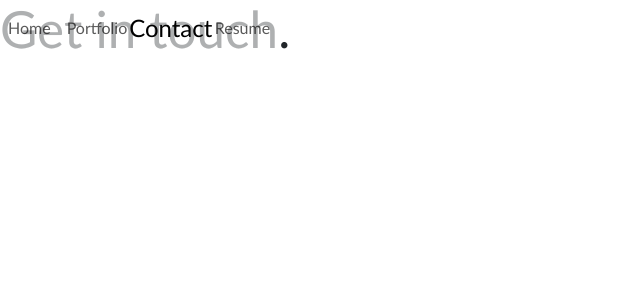
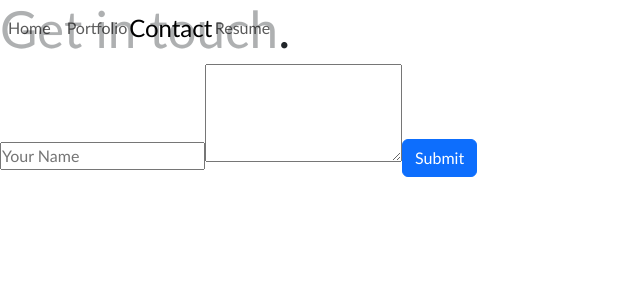
Before and after one commit to charmingdarling/reactportfolio, a React (Vite) app: page /contact in a window 1280 px wide. Shown: the top 300 px of the page, without its empty margins (0-640 px from the left). Built offline with nearby package versions, Linux system fonts and the light colour scheme.

Commit message:
contact and home created

```diff
--- a/src/components/Contact.jsx
+++ b/src/components/Contact.jsx
@@ -1,7 +1,66 @@
+import { useState } from "react";
+import { Button } from "react-bootstrap";
 import { Link } from "react-router-dom"; // Importing a Link component; Link component is used to create links to different routes
 
 const Contact = () => {
-  return(<h1>Get in touch.</h1>);
+  const [formState, setFormState] = useState({
+    from_name: "",
+    message: "",
+    to_name: "Kim",
+  });
+
+  const [displayMessage, setDisplayMessage] = useState("");
+
+  const sendEmail = () => {
+    emailjs
+      .send(
+        "service_of106il",
+        "template_ollr54w",
+        formState,
+        "fUTN7iOm_VoOcuw60"
+      )
+      .then((response) => {
+        console.log("SUCCESS!", response.status, response.text);
+        setFormState({
+          from_name: "",
+          message: "",
+          to_name: "Kim",
+        });
+        setDisplayMessage("WoooHOoo!");
+        setTimeout(() => setDisplayMessage(""), 5000);
+      })
+      .catch((err) => {
+        console.log("FAILED...", err);
+      });
+  };
+
+  const handleChange = ({ target }) => {
+    const { name, value } = target;
+    setFormState({ ...formState, [name]: value });
+  };
+
+  return (
+    <div>
+      <h1>Get in touch.</h1>
+      <div>
+        <input
+          type="text"
+          name="from_name"
+          placeholder="Your Name"
+          value={formState.from_name}
+          onChange={handleChange}
+        />
+        <textarea
+          rows={4}
+          name="message"
+          value={formState.message}
+          onChange={handleChange}
+        />
+        <Button onClick={sendEmail}>Submit</Button>
+        <p>{displayMessage}</p>
+      </div>
+    </div>
+  );
 };
 
 export default Contact;
--- a/src/components/Home.jsx
+++ b/src/components/Home.jsx
@@ -1,7 +1,9 @@
 import { BiDownArrow } from "react-icons/bi";
-import { Link } from "react-router-dom"; // Importing a Link component; Link component is used to create links to different routes
+import { Link } from "react-router-dom";
 import { Parallax } from "react-parallax";
 import { IconContext } from "react-icons";
+import { Container, Row, Col } from "react-bootstrap";
+import content from "../contentData.json";
 
 const Home = () => {
   return (
@@ -19,7 +21,7 @@ const Home = () => {
           <h2 style={{ textAlign: "center" }}>Web Developer</h2>
           <h3 style={{ textAlign: "center", marginTop: "20%" }}>
             <a href="#main-content">
-              <BiDownArrow />
+              <BiDownArrow size={"2em"} />
             </a>
           </h3>
           <div style={{ height: "0vh" }} />
@@ -29,8 +31,30 @@ const Home = () => {
           <div style={{ height: "10vh" }} />
           <h2 style={{ textAlign: "center" }}>GET TO KNOW ME</h2>
         </div>
+        <Container className="container">
+          <Row>
+            <img
+              src="./kim.jpg"
+              className="profile"
+              alt="woman with glasses"
+            ></img>
+            <Col className="center">
+              <div>
+                <p></p>
+                {content.map((contentItem) => (
+                  <div key={contentItem.id} className="mx-4">
+                    <p>{contentItem.welcome}</p>
+                    <p></p>
+                    <p>{contentItem.hobbies}</p>
+                    <p>{contentItem.previousCareer}</p>
+                  </div>
+                ))}
+              </div>
+              {/* Additional content can be added here */}
+            </Col>
+          </Row>
+        </Container>
       </div>
-      {/* end container */}
     </>
   );
 };
```
